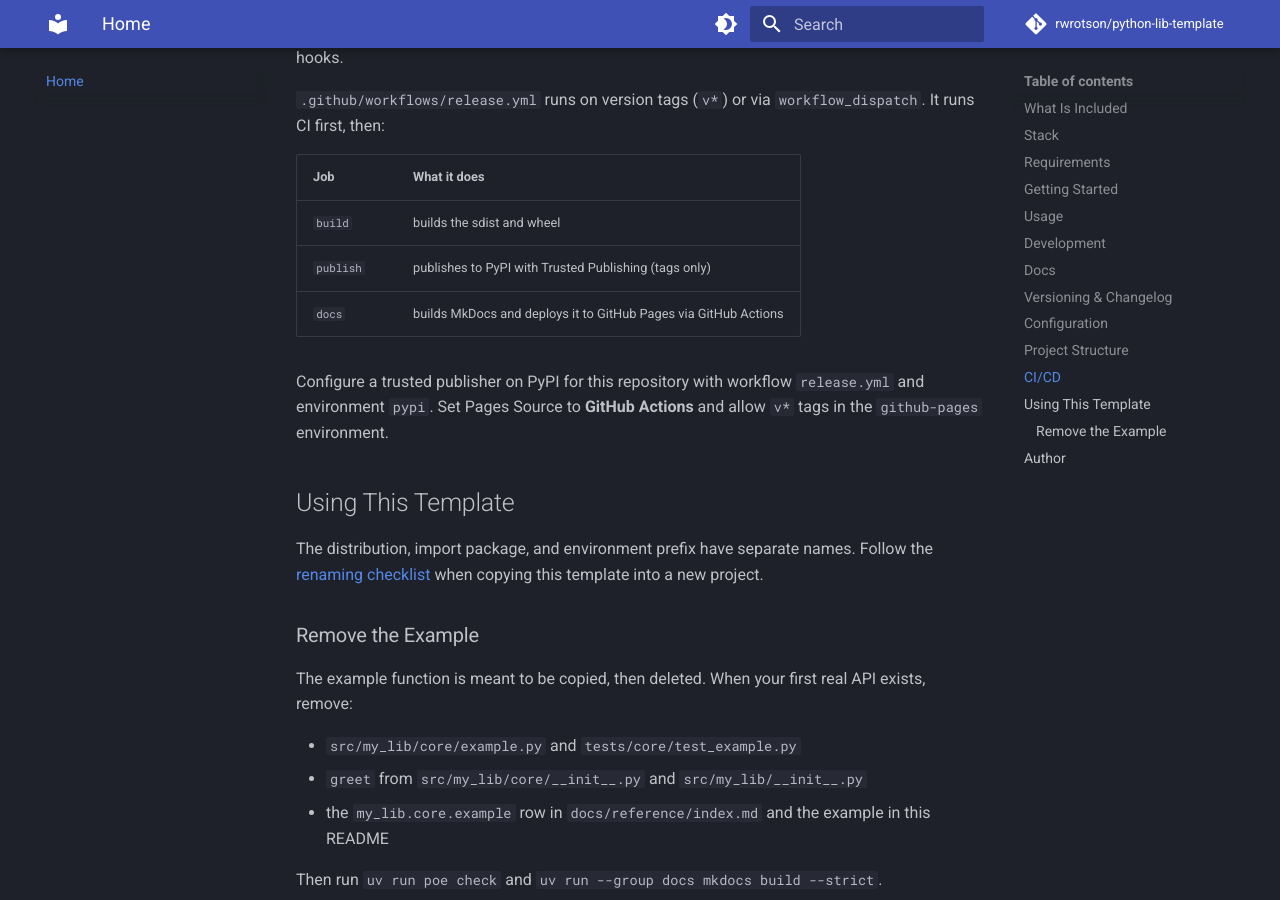
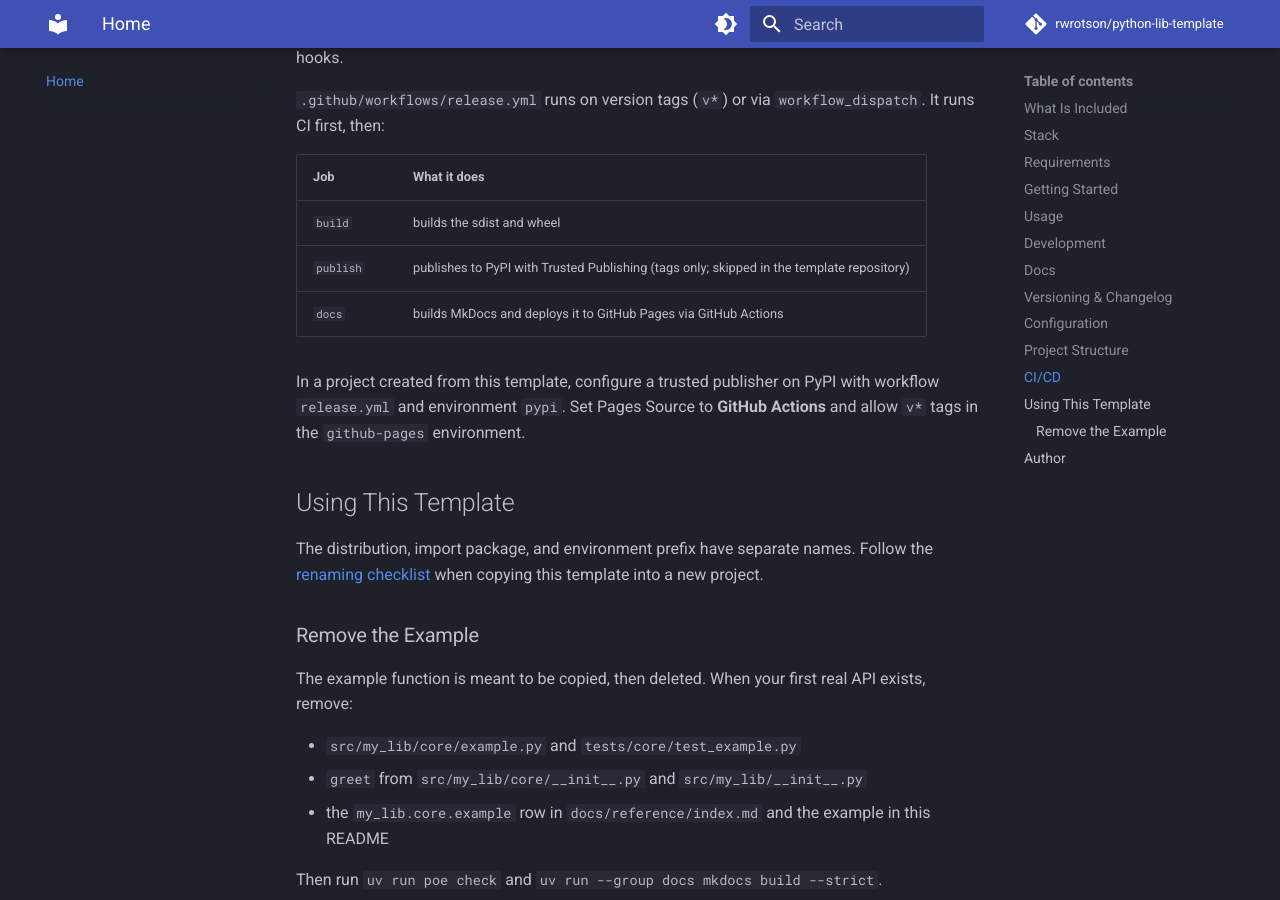
Before and after one commit to rwrotson/python-lib-template, an MkDocs documentation site: the page built from docs/index.md, in a window 1280 px wide and 900 px high, scrolled down 4119 px. Built offline with MkDocs 1.6.1 and Material for MkDocs 9.7.7, drawn with Linux system fonts in a browser that asks for light colours; comment, search, counter and statistics services are not loaded.

Commit message:
ci: skip PyPI publishing in the template repository

```diff
--- a/README.md
+++ b/README.md
@@ -154,10 +154,10 @@ Dependabot opens weekly grouped PRs for uv dependencies, GitHub Actions, and pre
 | Job | What it does |
 |-----|-------------|
 | `build` | builds the sdist and wheel |
-| `publish` | publishes to PyPI with Trusted Publishing (tags only) |
+| `publish` | publishes to PyPI with Trusted Publishing (tags only; skipped in the template repository) |
 | `docs` | builds MkDocs and deploys it to GitHub Pages via GitHub Actions |
 
-Configure a trusted publisher on PyPI for this repository with workflow `release.yml` and environment `pypi`. Set Pages Source to **GitHub Actions** and allow `v*` tags in the `github-pages` environment.
+In a project created from this template, configure a trusted publisher on PyPI with workflow `release.yml` and environment `pypi`. Set Pages Source to **GitHub Actions** and allow `v*` tags in the `github-pages` environment.
 
 ## Using This Template
 
```
Also changed, not shown: AGENTS.md (+3 -2 lines), docs/notes.md (+3 -1 lines), 1 other file.
